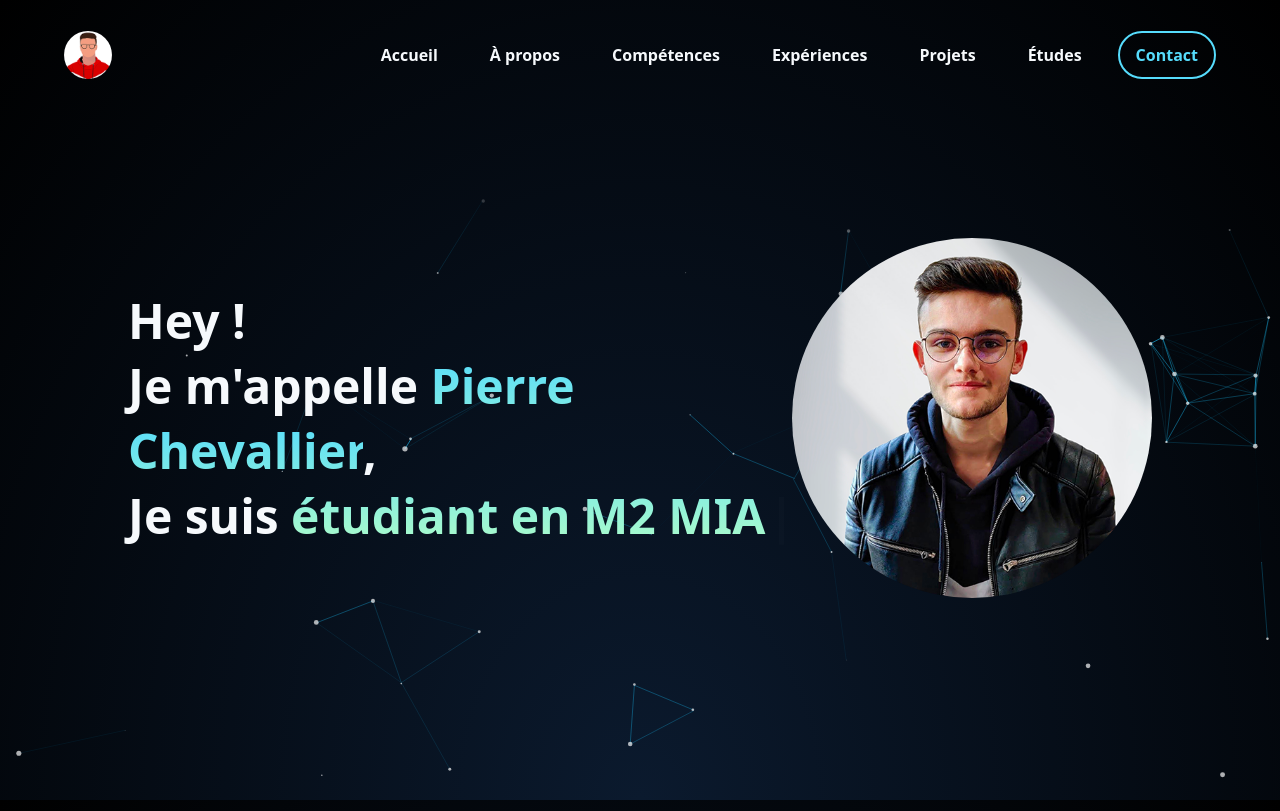
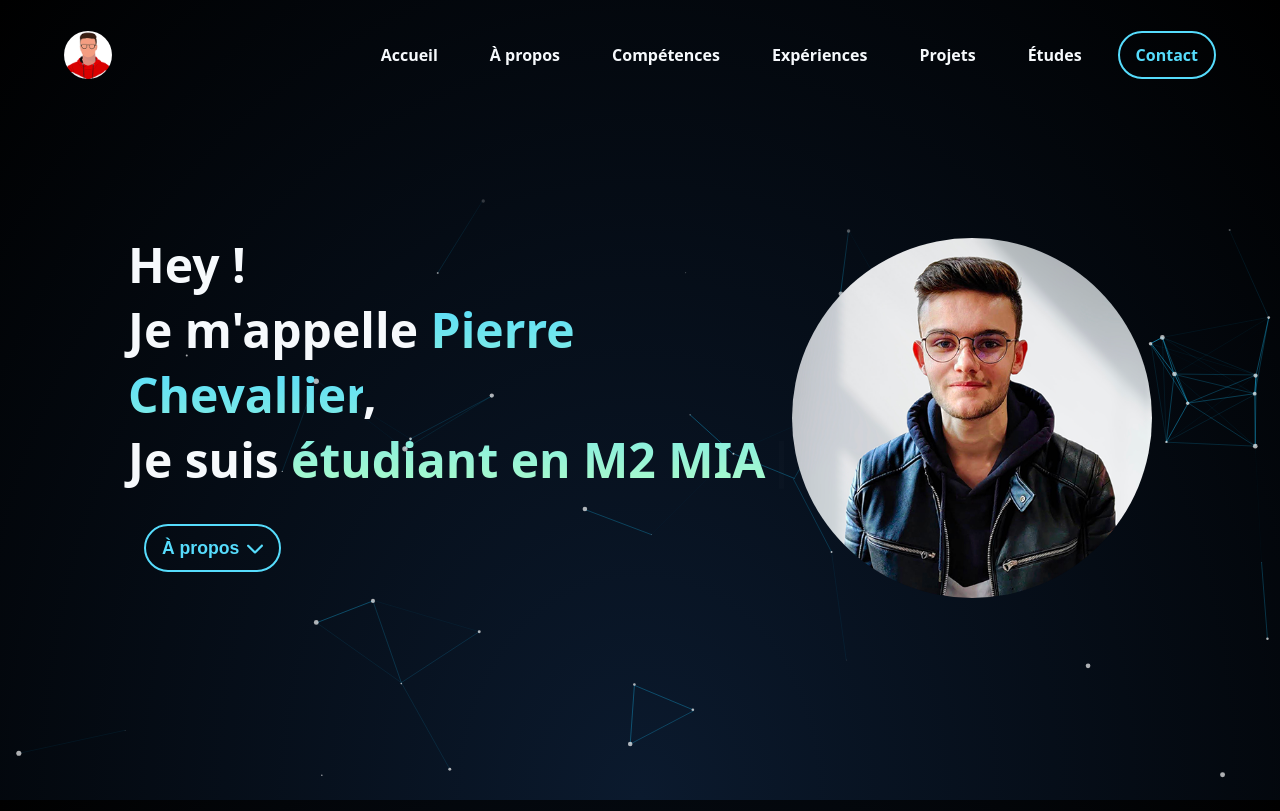
Before and after one commit to pierre-chevallier357/portfolio-website, a Next.js app: page / in a window 1280 px wide. Built offline with nearby package versions, Linux system fonts and the light colour scheme.

Commit message:
Add About button on home page

```diff
--- a/app/components/Home/Home.scss
+++ b/app/components/Home/Home.scss
@@ -8,7 +8,7 @@
   mask-image: linear-gradient(to bottom, transparent 3.125rem, black 12.5rem);
 }
 
-.presentation {
+.hero {
   display: flex;
   flex-direction: row;
   justify-content: space-between;
@@ -16,11 +16,12 @@
   margin: 0 auto;
   width: 80vw;
 
+  .presentation {
     .title {
       position: relative;
       z-index: 1;
       font-size: 3rem;
-    margin: 0;
+      margin: 0 0 2rem;
 
       .name {
         background: linear-gradient(180deg, var(--light-blue), var(--light-turquoise));
@@ -39,6 +40,34 @@
       }
     }
 
+    .about-button {
+      position: relative;
+      z-index: 1;
+      color: var(--light-blue);
+      border: 0.125rem solid var(--light-blue);
+      border-radius: 2rem;
+      padding: 0.7rem 1rem;
+      margin: 0 1rem 2rem;
+      background-color: transparent;
+      display: flex;
+      align-items: center;
+      font-weight: bold;
+      height: 3rem;
+      font-size: 1.1rem;
+
+      &:hover {
+        background-color: #61dbfa3d;
+        cursor: pointer;
+      }
+
+      .arrow-down {
+        width: 1rem;
+        height: auto;
+        margin-left: 0.5rem;
+      }
+    }
+  }
+
   .profile-picture {
     height: auto;
     width: 28.125rem;
@@ -50,12 +79,18 @@
 }
 
 @media screen and (max-width: 768px) {
-  .presentation {
+  .hero {
     flex-direction: column;
 
+    .presentation {
       .title {
         font-size: 2.5rem;
-      min-height: 18rem;
+        min-height: 15rem;
+      }
+
+      .about-button {
+        margin: 0 auto 2rem;
+      }
     }
 
     .profile-picture {
--- a/app/components/Home/Home.tsx
+++ b/app/components/Home/Home.tsx
@@ -4,10 +4,16 @@ import './Home.scss';
 import { Typewriter } from 'react-simple-typewriter';
 import profilePicture from '/public/images/home/profile-picture.png';
 import Image from 'next/image';
+import chevronDown from '/public/images/home/chevron-down-solid.svg';
+import arrowDown from '/public/images/home/arrow-down-solid.svg';
+import { useState } from 'react';
 
 export default function Home() {
+  const [isAboutHovered, setIsAboutHovered] = useState(false);
+
   return (
     <>
+      <div className="hero">
         <div className="presentation">
           <h1 className="title">
             Hey !
@@ -19,6 +25,20 @@ export default function Home() {
               <Typewriter words={['développeur web', 'étudiant en M2 MIAGE']} cursor loop={true} delaySpeed={2000} />
             </span>
           </h1>
+          <button
+            className="about-button"
+            onMouseEnter={() => setIsAboutHovered(true)}
+            onMouseLeave={() => setIsAboutHovered(false)}>
+            À propos
+            <Image
+              src={isAboutHovered ? arrowDown : chevronDown}
+              alt="Flèche pointant vers le bas"
+              width={16}
+              className="arrow-down"
+              priority={true}
+            />
+          </button>
+        </div>
         <Image
           src={profilePicture}
           alt="Photo de Pierre"
```
Also changed, not shown: public/images/home/arrow-down-solid.svg (added), public/images/home/chevron-down-solid.svg (added). Lines whose indentation alone changed are shown as unchanged.
